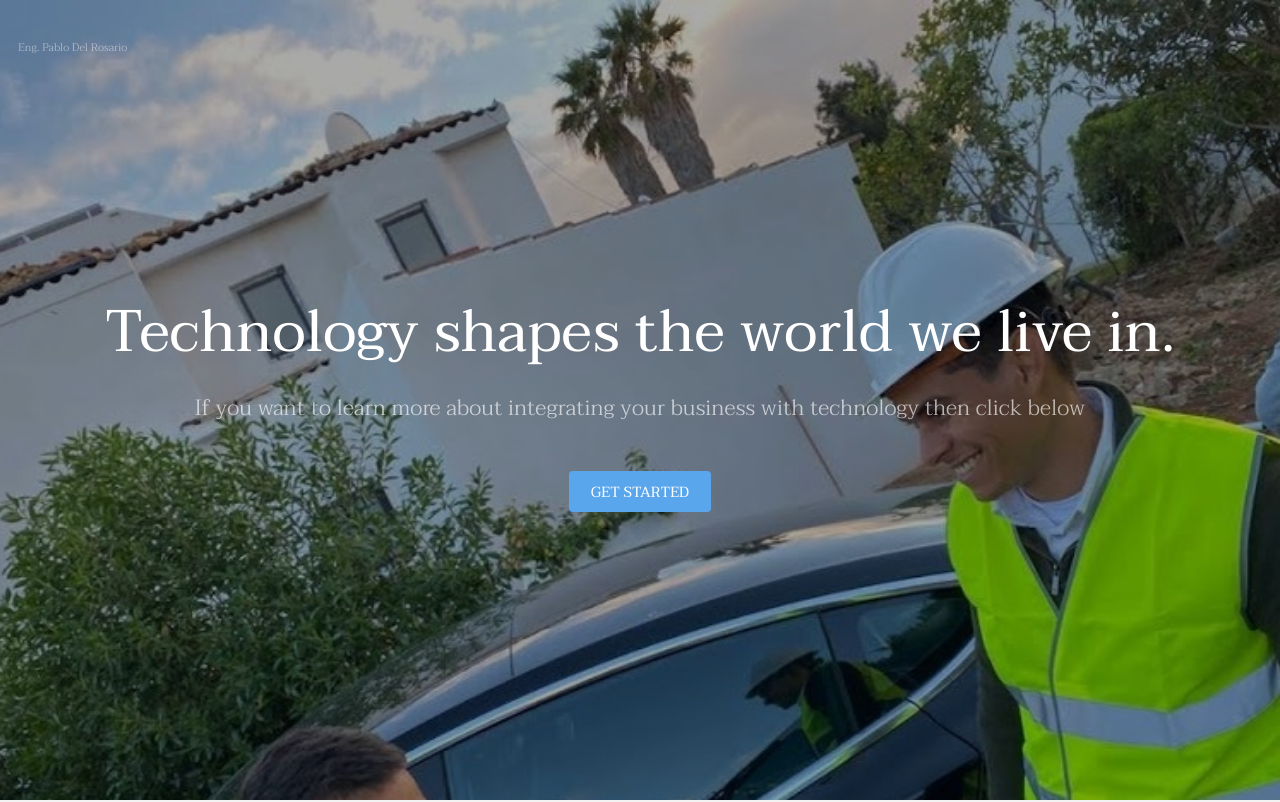
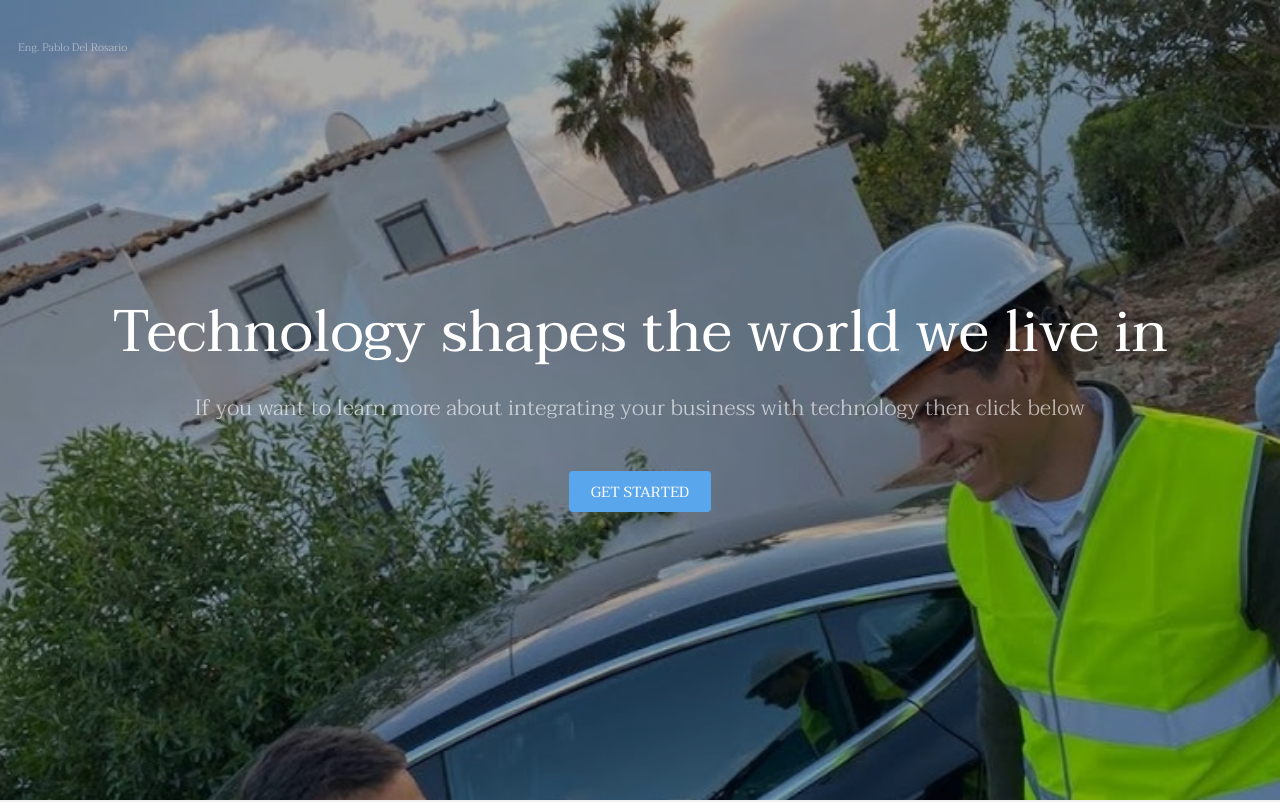
Before and after one commit to pdelrc/pablocastejon, a plain HTML site: page index.html in a window 1280 px wide. Shown: the top 802 px of the page. Drawn offline with Linux system fonts and the light colour scheme.

Commit message:
Update index.html

```diff
--- a/index.html
+++ b/index.html
@@ -16,7 +16,7 @@
 
 			<section id="banner">
 				<div class="inner">
-					<h1>Technology shapes the world we live in.</h1>
+					<h1>Technology shapes the world we live in</h1>
 					<p>If you want to learn more about integrating your business with technology then click below</p>
 					<a href="#one" class="button special scrolly">Get Started</a>
 				</div>
```
